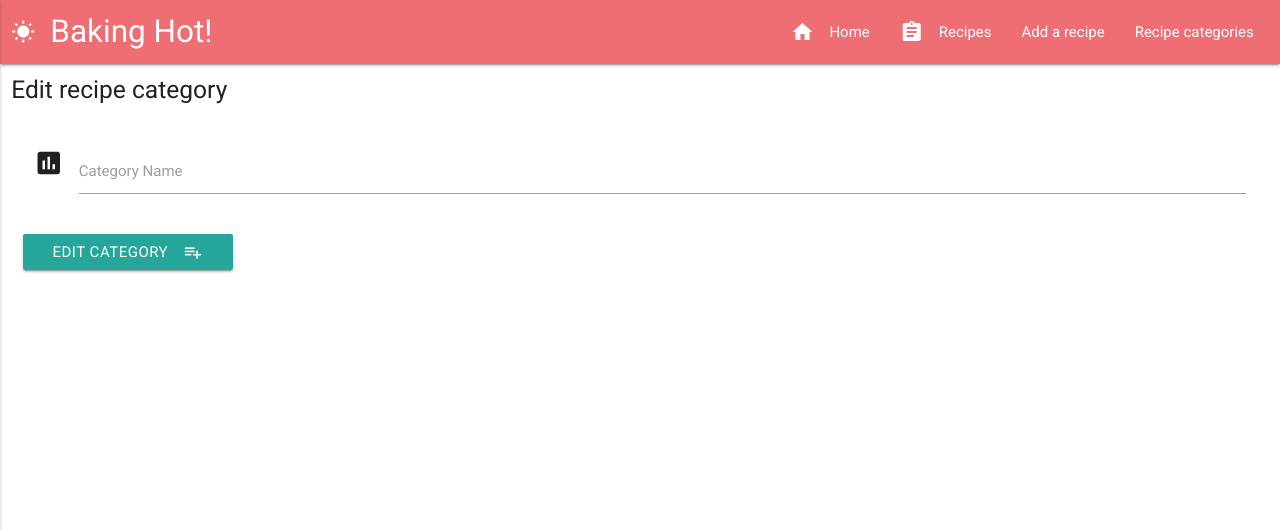
After one commit to kevald1963/milestone-3-recipe-application, a Flask app: template templates/edit_recipe_category.html in a window 1280 px wide. The commit adds this page. Shown: the top 530 px of the page. Run offline with Flask 2, Linux system fonts and the light colour scheme; the template is opened without the code that fills it, so the values that code supplies are empty; some libraries are stand-ins or nearby versions.

Commit message:
Created edit_recipe_category.html.

```diff
--- a/run.py
+++ b/run.py
@@ -91,19 +91,26 @@ def convert_from_gas_mark(temperature_value):
     user_temperature_type = 3
     return create_temperature_object(celsius, celsius_fan, fahrenheit, gas_mark, user_temperature_type)
 
+# Show the 'Home' page.
 @app.route('/')
 @app.route('/home')
 def home():
     return render_template("index.html", recipe=mongo.db.recipes.find_one({"popular_recipe": True, "archived": False}))
 
+# Show the 'Recipes' page.
+# Invoked primarily from the Nav bar.
 @app.route('/recipes')
 def recipes():
     return render_template("recipes.html", recipes=list(mongo.db.recipes.find({"archived": False})))
 
+# Show the 'Add recipe' page.
+# Invoked from 'Recipes' page.
 @app.route('/add_recipe')
 def add_recipe():
     return render_template("add_recipe.html", recipe_categories=list(mongo.db.recipe_categories.find()), usernames=list(mongo.db.users.find()))
 
+# Insert the recipe and return to the 'Recipes' page.
+# Invoked from 'Add recipe' page.
 @app.route('/insert_recipe', methods=["POST"])
 def insert_recipe():
     recipes = mongo.db.recipes
@@ -137,6 +144,8 @@ def insert_recipe():
     return redirect(gitpod_url + 'recipes')
     #return redirect(url_for('recipes'))
 
+# Show the 'View recipe' page.
+# Invoked from 'Recipes' page.
 @app.route('/view_recipe/<_id>')
 def view_recipe(_id):
     _recipe = mongo.db.recipes.find_one({"_id": ObjectId(_id)})
@@ -163,6 +172,8 @@ def view_recipe(_id):
     recipe_category_list = [recipe_category for recipe_category in _recipe_categories]
     return render_template("view_recipe.html", recipe = _recipe, user_temperature_type = _user_temperature_type, temperature_value = _temperature_value, recipe_categories = recipe_category_list, usernames=list(mongo.db.users.find()))
 
+# Show the 'Edit recipe' page.
+# Invoked from 'Recipes' page.
 @app.route('/edit_recipe/<_id>')
 def edit_recipe(_id):
     _recipe = mongo.db.recipes.find_one({"_id": ObjectId(_id)})
@@ -189,6 +200,8 @@ def edit_recipe(_id):
     recipe_category_list = [recipe_category for recipe_category in _recipe_categories]
     return render_template("edit_recipe.html", recipe = _recipe, user_temperature_type = _user_temperature_type, temperature_value = _temperature_value, recipe_categories = recipe_category_list, usernames=list(mongo.db.users.find()))
 
+# Update the recipe and return to the 'Recipes' page.
+# Invoked from 'Edit recipe' page.
 @app.route('/update_recipe/<_id>', methods=["POST"])
 def update_recipe(_id):
     recipes = mongo.db.recipes
@@ -221,6 +234,8 @@ def update_recipe(_id):
     #return redirect(gitpod_url + 'recipes')
     return redirect(url_for('recipes'))
 
+# Set the recipe to 'archived', so that it's hidden, and return to the 'Recipes' page.
+# Invoked from 'Recipes' page.
 @app.route('/archive_recipe/<_id>')
 def archive_recipe(_id):
     recipes = mongo.db.recipes
@@ -233,8 +248,9 @@ def archive_recipe(_id):
 
     # Refresh recipes page now that recipe has been archived and should no longer be displayed.
     return redirect(url_for('recipes'))
-    #return render_template("recipes.html", recipes=list(mongo.db.recipes.find({"archived": False})))
 
+# Delete the recipe and return to the 'Recipes' page.
+# Invoked from 'Recipes' page.
 @app.route('/delete_recipe/<_id>')
 def delete_recipe(_id):
 
@@ -245,19 +261,51 @@ def delete_recipe(_id):
     return redirect(gitpod_url + 'recipes')
     #return redirect(url_for('recipes'))
 
+# Show the 'Recipe category' page.
+# Invoked primarily from the Nav bar.
+@app.route('/recipe_categories')
+def recipe_categories():
+    return render_template("recipe_categories.html", recipe_categories=list(mongo.db.recipe_categories.find()))
+
 # Show the 'Add recipe category' page.
+# Invoked from 'Category' page.
 @app.route('/add_recipe_category')
 def add_recipe_category():
     return render_template("add_recipe_category.html")
 
-# Insert the recipe category and return to the Category List page. -->
+# Insert the recipe category and return to the 'Recipe categories' page.
+# Invoked from 'Add recipe category' page.
 @app.route('/insert_recipe_category', methods=["POST"])
 def insert_recipe_category():
-    categories = mongo.db.recipe_categories
-    category = {"category_name": request.form.get('category_name')}
-    categories.insert_one(category)
-    return redirect(gitpod_url + 'home')
-    #return redirect(url_for('home'))
+    recipe_categories = mongo.db.recipe_categories
+    recipe_category = {"category_name": request.form.get('category_name')}
+    recipe_categories.insert_one(recipe_category)
+    return redirect(gitpod_url + 'recipe_categories')
+    #return redirect(url_for('recipe_categories'))
+
+# Show the 'Edit recipe category' page.
+# Invoked from 'Recipe category' page.
+@app.route('/edit_recipe_category/<recipe_category_id>')
+def edit_category(recipe_category_id):
+    return render_template("edit_recipe_category.html", recipe_category = mongo.db.recipe_categories.find_one({"_id": ObjectId(recipe_category_id)}))
+
+# Update the recipe category and return to the 'Recipe categories' page.
+# Invoked from 'Edit recipe category' page.
+@app.route('/update_recipe_category/<recipe_category_id>', methods=['POST'])
+def update_recipe_category(recipe_category_id):
+    mongo.db.recipe_categories.update(
+        {'_id': ObjectId(recipe_category_id)},
+        {'category_name': request.form.get('category_name')})
+    return redirect(gitpod_url + 'recipe_categories')
+    #return redirect(url_for('recipe_categories'))
+
+# Delete the recipe category and return to the 'Recipe categories' page.
+# Invoked from 'Recipe category' page.
+@app.route('/delete_recipe_category/<recipe_category_id>')
+def delete_recipe_category(recipe_category_id):
+    mongo.db.recipe_categories.delete_one({'_id': ObjectId(recipe_category_id)})
+    return redirect(gitpod_url + 'recipe_categories')
+    #return redirect(url_for('recipe_categories'))
 
 if __name__ == '__main__':
     app.run(host=os.environ.get('IP'),
--- a/templates/add_recipe_category.html
+++ b/templates/add_recipe_category.html
@@ -8,6 +8,7 @@
 </div>
 
 <div class="row">
+	<div class="col s12">
         <form action="{{ url_for('insert_recipe_category') }}" method="POST" class="col s12">
             <!-- CATEGORY NAME -->
             <div class="row">
@@ -28,5 +29,6 @@
             </div>
         </form>
     </div>
+</div>
 
 {% endblock %}
--- a/templates/edit_recipe.html
+++ b/templates/edit_recipe.html
@@ -9,8 +9,7 @@
 
 <div class="row">
     <form action="{{ url_for('update_recipe', _id=recipe._id) }}" method="POST" class="col s12">
-
-        <!-- RECIPE CATEGORY -->
+        <!-- RECIPE CATEGORY SELECT -->
         <div class="row">
             <div class="input-field col s6">
                 <i class="material-icons prefix">poll</i>
--- /dev/null
+++ b/templates/edit_recipe_category.html
@@ -0,0 +1,31 @@
+{% extends 'base.html' %}
+{% block content %}
+
+<div class="row">
+	<div class="col s12">
+    	<h5>Edit recipe category</h5>
+	</div>
+</div>
+
+<div class="row">
+	<div class="col s12">
+        <form action="{{ url_for('update_recipe_category', recipe_category_id=recipe_category._id) }}" method="POST" class="col s12">
+            <!-- CATEGORY -->
+            <div class="row">
+                <div class="input-field col s12">
+                    <i class="material-icons prefix">poll</i>
+                    <input id="category_name" name="category_name" type="text" class="validate" value="{{ recipe_category.category_name }}">
+                    <label for="icon_prefix">Category Name</label>
+                </div>
+            </div>
+            <div class="row">
+                <!-- SUBMIT BUTTON -->
+                <button class="btn waves-effect waves-light" type="submit" name="action">Edit Category
+                    <i class="material-icons right">playlist_add</i>
+                </button>
+            </div>
+        </form>
+    </div>
+</div>
+
+{% endblock %}
```
Also changed, not shown: templates/recipe_categories.html (+18 -3 lines). Lines whose indentation alone changed are shown as unchanged.
